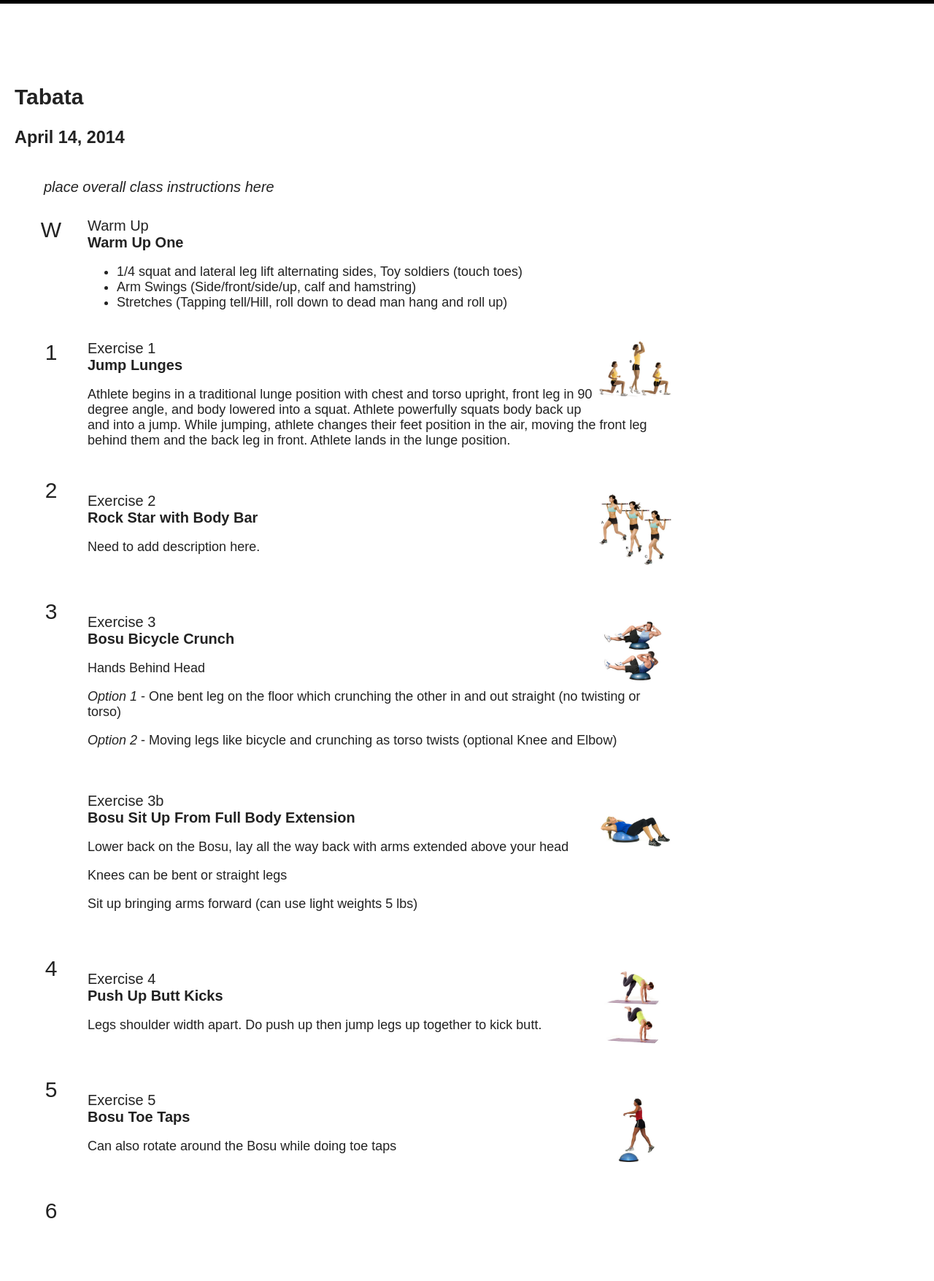
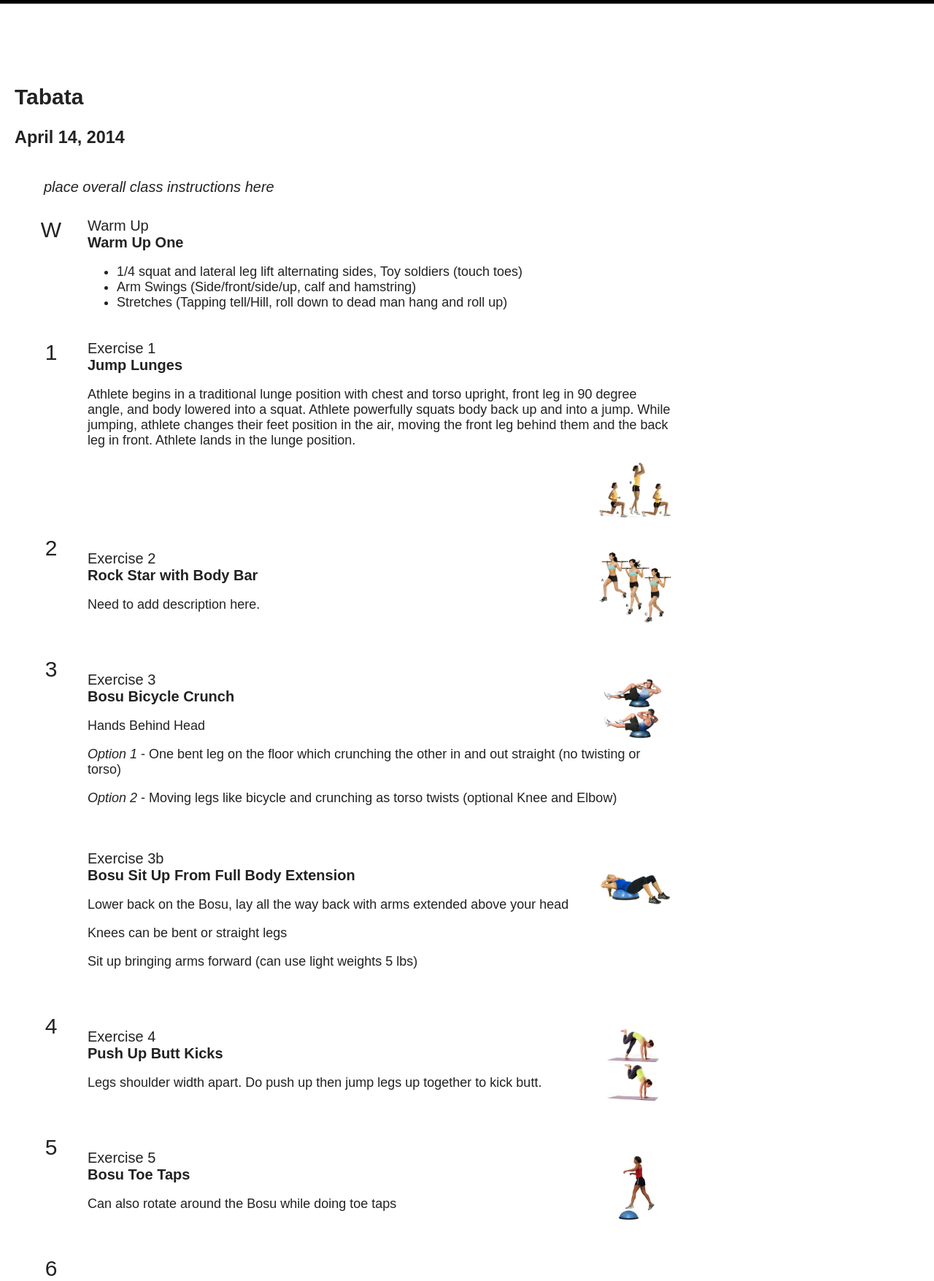
Before and after one commit to christyallen/christyallen.github.io, a Jekyll site: the page built from workouts/_posts/2014-04-14-tabata.md, in a window 1280 px wide. Shown: the whole page at 73% size. Built offline with Jekyll 4.4.1, drawn with Linux system fonts in a browser that asks for light colours; nearby versions of some CDN libraries; before the commit the page ends 1676 px from its top, so only the background shows below that.

Commit message:
Site updated at 2014-04-15 20:50:03 UTC

```diff
--- a/_layouts/workout.html
+++ b/_layouts/workout.html
@@ -55,10 +55,10 @@
 
         {% for post in site.categories.exercises %}
           {% if post.code == exercise-1 %}
-            <div class="exercise-image"><img src="/images/exercises/{{post.image}}" width="100"></div>
               <div class="exercise-number">Exercise 1</div>
                 <div class="exercise-title">{{post.title}}</div>
                 <div class="exercise-description">{{ post.content | markdownify }}</div>
+                <div class="exercise-image"><img src="/images/exercises/{{post.image}}" width="100"></div>
                 <br style="clear: both;" />
           {% endif %}
         {% endfor %}
```
